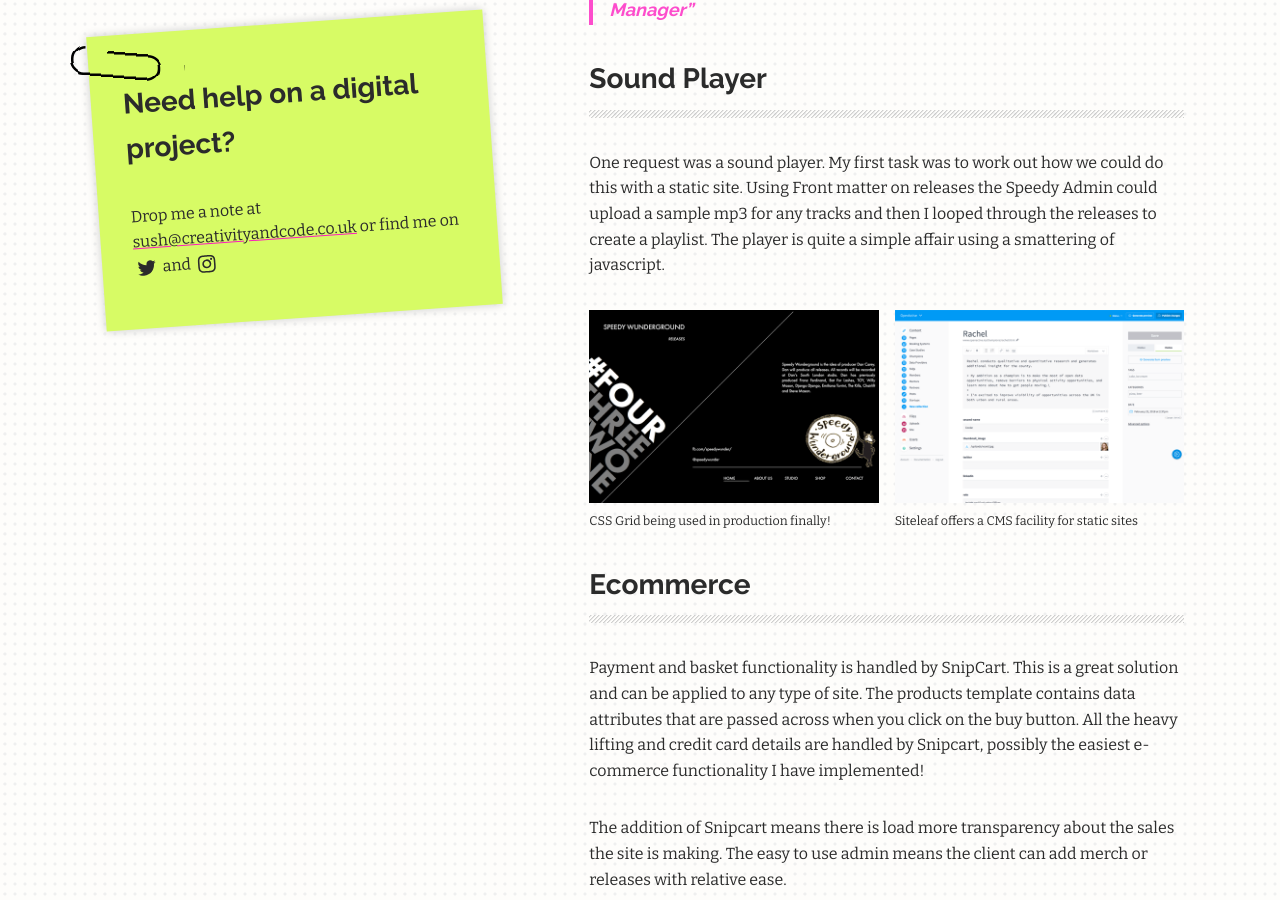
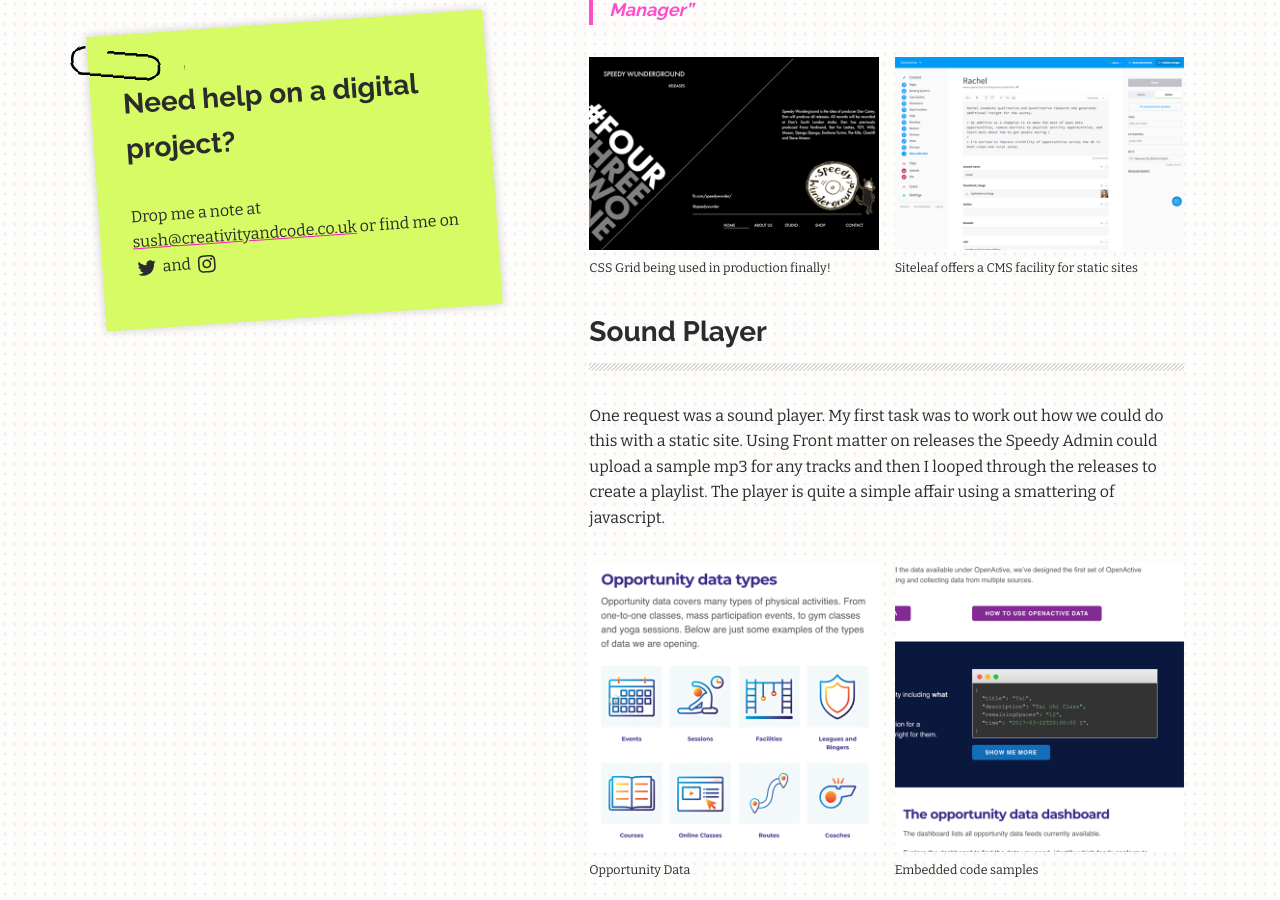
Before and after one commit to maxray/maxray.github.io, a Jekyll site: the page built from _case-studies/speedy-wundergound.markdown, in a window 1280 px wide and 900 px high, scrolled down 2071 px. Built offline with Jekyll 4.4.1, drawn with Linux system fonts in a browser that asks for light colours; some of the changed text lies outside the part shown.

Commit message:
Updated Speedy Wundergound

```diff
--- a/_case-studies/speedy-wundergound.markdown
+++ b/_case-studies/speedy-wundergound.markdown
@@ -67,12 +67,15 @@
 > #### What the client said
 > "I cannot speak more highly of Sush Kelly. He has been essential in the development and maintenance of the Speedy Wunderground website. Incredibly efficient and always there to offer useful creative input where needed. His knowledge and design has given us something we are incredibly proud of, that is easy to use and more importantly - looks great! " - Pierre Hall - Marketing Manager"
 
+
+{% include images3_4.html %}
+
 ### Sound Player
 
 One request was a sound player. My first task was to work out how we could do this with a static site. Using Front matter on releases the Speedy Admin could upload a sample mp3 for any tracks and then I looped through the releases to create a playlist. The player is quite a simple affair using a smattering of javascript.
 
 
-{% include images3_4.html %}
+{% include images5_6.html %}
 
 
 ### Ecommerce
@@ -89,5 +92,3 @@
 Jekyll is super easy to build and deploy for a developer but what about Pierre updating his releases going forward? Enter Siteleaf - a solution that gives a standard web based admin interface for static sites.
 
 Setting things up is as simple as connecting to a repo and then Siteleaf can understand Front matter fields to give a slick UI for the administrator.
-
-{% include images5_6.html %}
```
